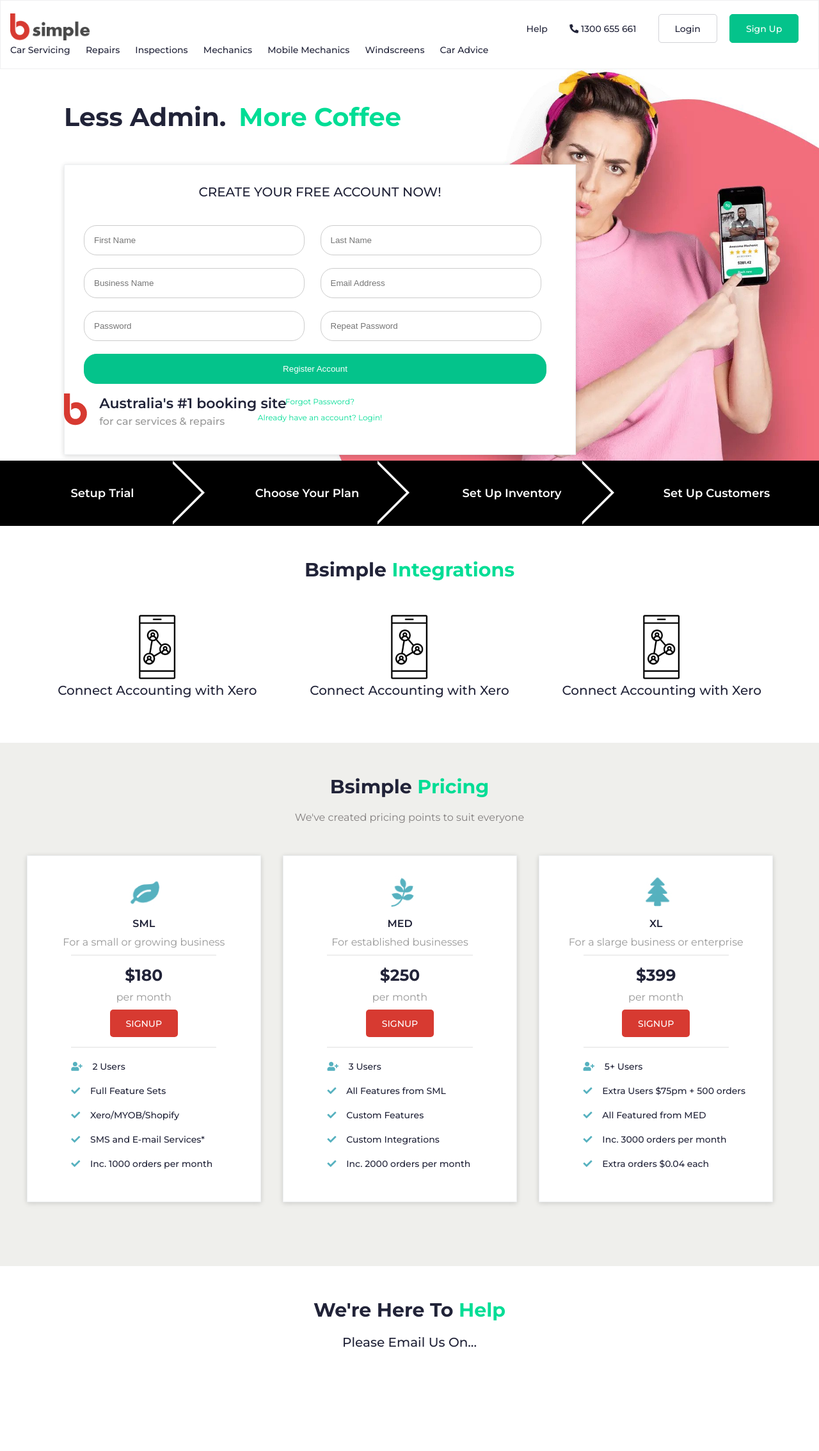
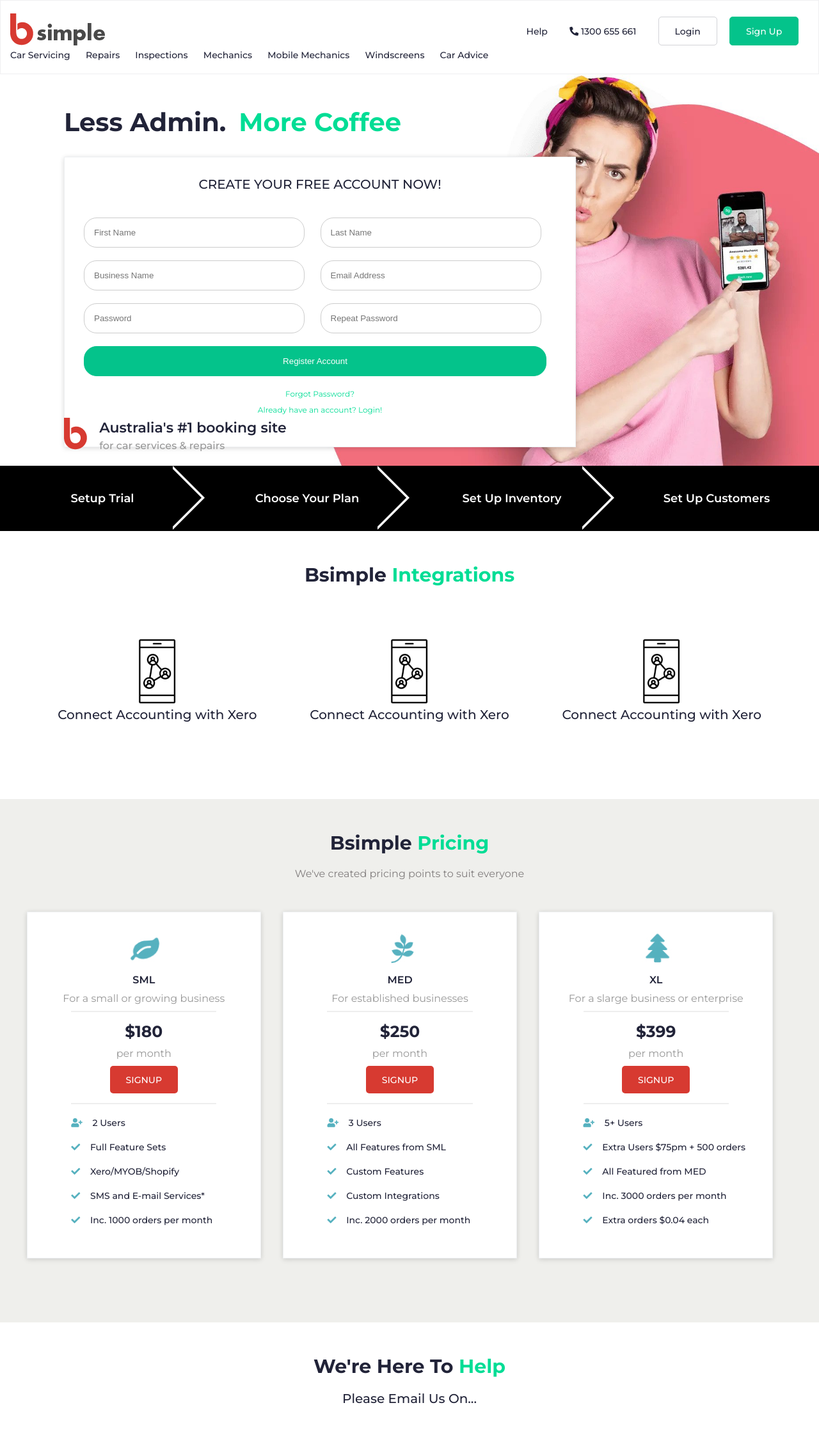
Before and after one commit to LKmanalon/LkManalon, a PHP site: page / in a window 1280 px wide. Shown: the whole page at 64% size. Before the commit the page ends 2106 px from the top, so only its background shows below. Run offline with PHP 8.4, Linux system fonts and the light colour scheme.

Commit message:
Update style.css

```diff
--- a/style.css
+++ b/style.css
@@ -26,6 +26,10 @@ body {
 	clear: both;
     content: " ";
     display: table
+}
+
+.text-align-center {
+    text-align: center;
 }
 
 
@@ -121,10 +125,6 @@ header {
     transition: 0.5s ease-in-out;
 }
 
-.header-logo img {
-    max-width: 125px;
-}
-
 .navigation a:hover {
     color: #04c38b;
 }
@@ -148,13 +148,20 @@ section.hero-banner {
     font-size: 40px;
 }
 
+.hero-banner-title-snippets {
+    text-align: left;
+    margin-top: 10px;
+    color: #827e7e;
+    line-height: 30px;
+}
+
 .hero-banner-title > span {
     color: #00dd95;
     padding-left: 20px;
 }
 
 .hero-banner-contents {
-    margin-bottom: 50px;
+    margin-bottom: 30px;
 }
 
 .hero-banner-float {
@@ -252,7 +259,7 @@ section.hero-banner {
 
 .hero-banner-logo-snippets {
     position: absolute;
-    bottom: 50px;
+    bottom: 20px;
     left: 100px;
 }
 
@@ -275,6 +282,11 @@ section.hero-banner {
 
 /* Integration Section */
 
+.section-integration-container {
+    max-width: 1200px;
+    margin: 0 auto;
+}
+
 .section-integration-list {
     width: 100%;
     max-width: 1200px;
@@ -282,6 +294,17 @@ section.hero-banner {
     text-align: center;
     padding: 20px 0;
     padding-top: 50px;
+    margin-bottom: 50px;
+}
+
+.section-snippets {
+    margin-top: 10px;
+    color: #827e7e;
+    line-height: 30px;
+}
+
+.section-integration-container .section-title {
+    margin-bottom: 30px;
 }
 
 .section-integration-item {
@@ -299,6 +322,11 @@ section.hero-banner {
 }
 
 /* Pricing Section */
+
+.section-pricing-container {
+    max-width: 1200px;
+    margin: 0 auto;
+}
 
 .section-pricing {
     background-color: #efefec;
@@ -443,6 +471,22 @@ section.hero-banner {
 	content: none;
 }
 
+.section-call-to-action-container {
+    max-width: 1280px;
+    margin: 0 auto;
+}
+
+.pricing-images {
+    margin: 0 auto;
+    text-align: center;
+}
+
+.section-snippets a {
+    text-decoration: none;
+    color: #00dd95;
+    font-weight: 600;
+}
+
 
 @media (max-width: 1200px){
     .step-title {
@@ -479,8 +523,8 @@ section.hero-banner {
 	}
 
     .header-logo img {
-	    max-width: 90px;
-	}
+        max-width: 90px;
+    }
 
     .section-pricing-item {
         width: 100%;
@@ -571,7 +615,7 @@ section.hero-banner {
 	    right: 0;
 	    margin: 0 auto;
 	    text-align: center;
-	    top: 10px;
+        top: 10px;
 	}
 
 	.mobile-hamburger span {
```
